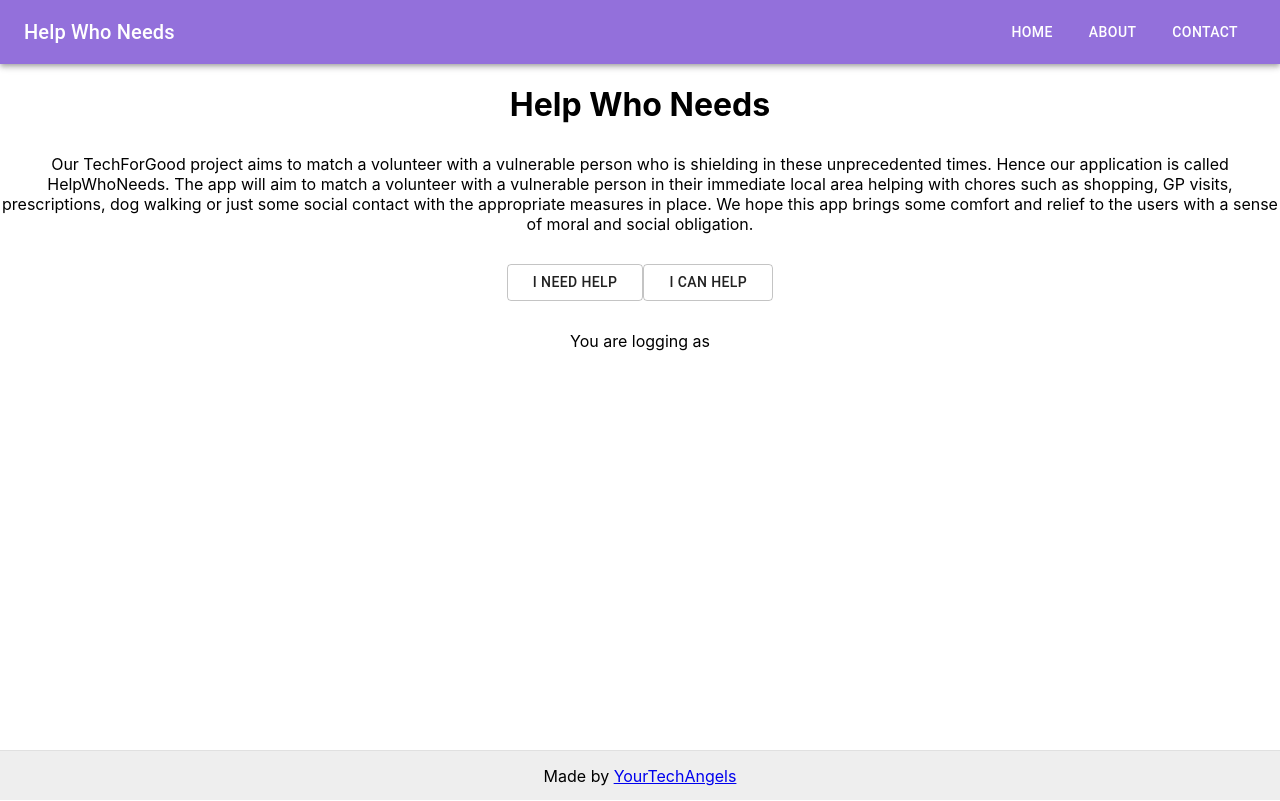
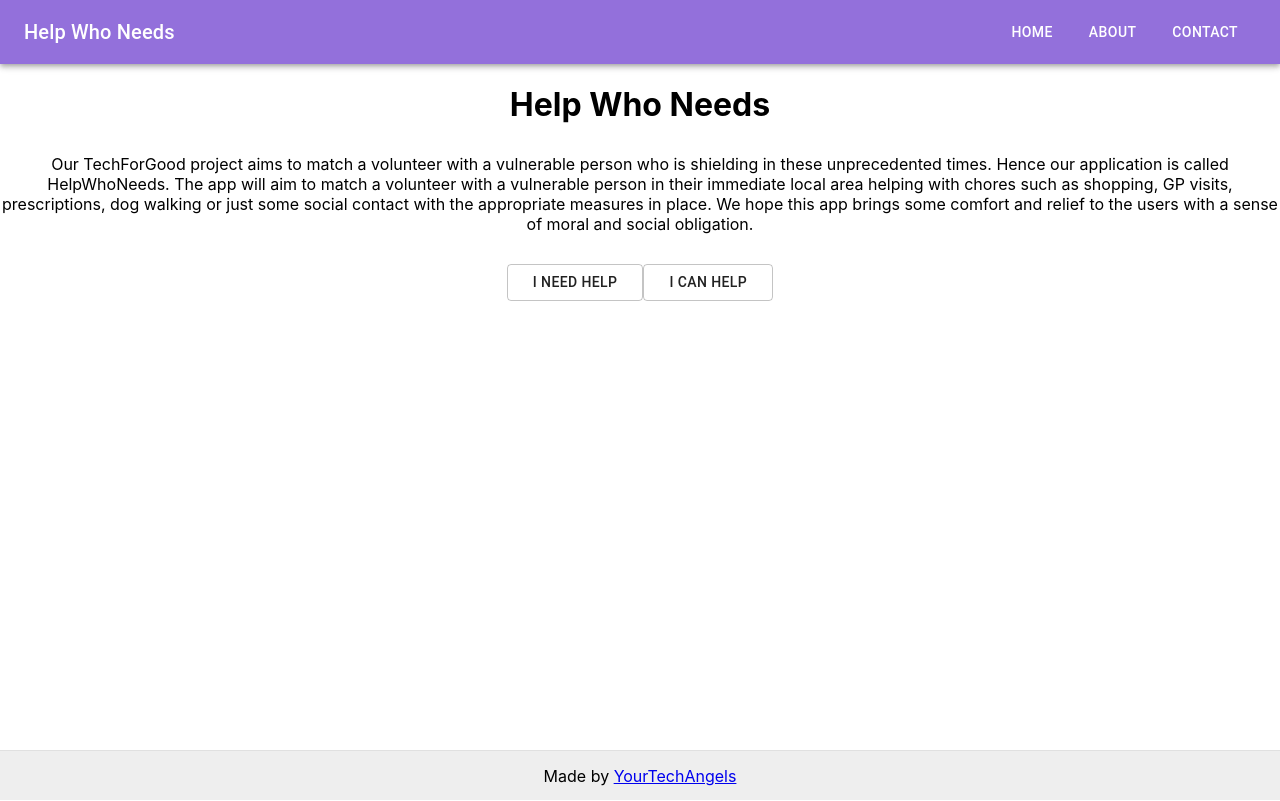
Before and after one commit to sktrip/HelpWhoNeeds, a React (Create React App) app: page / in a window 1280 px wide. Built offline with nearby package versions, Linux system fonts and the light colour scheme; the HTML template or start-up script is replaced by a standard one.

Commit message:
Edited Landing Page

```diff
--- a/src/components/landing/Landing.js
+++ b/src/components/landing/Landing.js
@@ -42,9 +42,6 @@ const Landing = () => {
                 >
                     I can Help
         </Button>
-
-                <p>You are logging as {user} </p>
-
         </div>
 
     );
```
